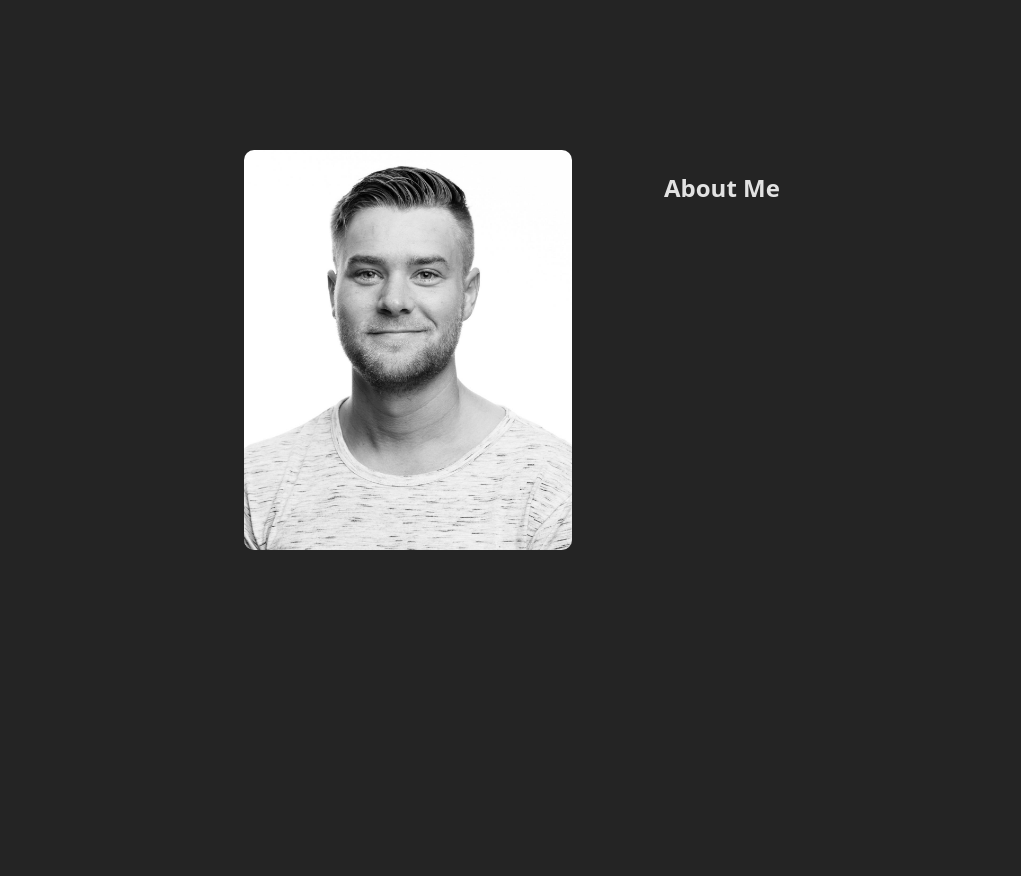
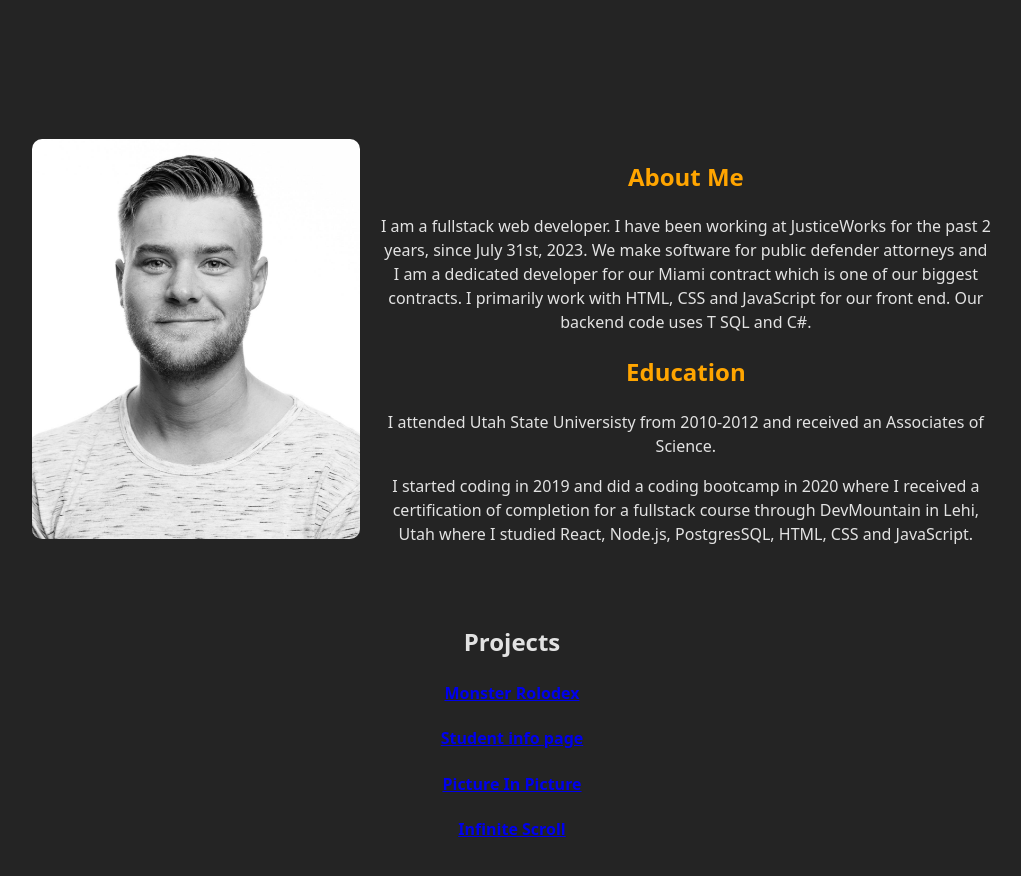
Before and after one commit to LoganBanning/new-portfolio-two, a React (Vite) app: page / in a window 1280 px wide. Shown: the part 460-1336 px from the top of the page, without its empty margins (128-1149 px from the left). Before the commit the page ends 1104 px from the top, so only its background shows below. Built offline with nearby package versions, Linux system fonts and the light colour scheme.

Commit message:
worked on the projects section

```diff
--- a/src/App.jsx
+++ b/src/App.jsx
@@ -1,7 +1,8 @@
-import { useState } from 'react'
-import TopNav from "./Components/TopNav/TopNav"
-import './App.css'
-import About from "./Components/About/About"
+import { useState } from 'react';
+import TopNav from "./Components/TopNav/TopNav";
+import './App.css';
+import About from "./Components/About/About";
+import Projects from './Components/Projects/Projects';
 
 function App() {
 
@@ -9,8 +10,9 @@ function App() {
     <>
       <TopNav />
       <About />
+      <Projects />
     </>
   )
 }
 
-export default App
+export default App;
--- a/src/Components/About/About.css
+++ b/src/Components/About/About.css
@@ -1,4 +1,7 @@
 .loop_text{
+    color:orange;
+}
+.about_text{
     color:orange;
 }
 .about_container{
@@ -19,6 +22,9 @@
 .about_me_container{
     display:flex;
     margin-top:200px;
-    width:60%;
+    width:80%;
     justify-content: space-evenly;
 }
+.work_info{
+    margin-left:20px;
+}
--- a/src/Components/About/About.jsx
+++ b/src/Components/About/About.jsx
@@ -21,7 +21,16 @@ const About = () => {
             <h2>Full Stack Web Developer</h2>
             <div className="about_me_container">
                 <img className="headshot" src={LoganHeadshot} alt="headshot of me" />
-                <h2>About Me</h2>
+                <div className="work_info">
+                    <h2 className="about_text">About Me</h2>
+                    <p>I am a fullstack web developer.  I have been working at JusticeWorks for the past 2 years, since July 31st, 2023.
+                        We make software for public defender attorneys and I am a dedicated developer for our Miami contract which is one of our biggest contracts.
+                        I primarily work with HTML, CSS and JavaScript for our front end.  Our backend code uses T SQL and C#.
+                    </p>
+                    <h2 className="about_text">Education</h2>
+                    <p>I attended Utah State Universisty from 2010-2012 and received an Associates of Science.</p>
+                    <p>I started coding in 2019 and did a coding bootcamp in 2020 where I received a certification of completion for a fullstack course through DevMountain in Lehi, Utah where I studied React, Node.js, PostgresSQL, HTML, CSS and JavaScript.</p>
+                </div>
             </div>
         </div>
     )
--- /dev/null
+++ b/src/Components/Projects/Projects.jsx
@@ -0,0 +1,55 @@
+import './Projects.css';
+import React from 'react'
+
+const Projects = () => {
+
+    const PortfolioListContent = [
+    {
+        image: 'image-3',
+        category: 'Project',
+        title: 'Monster Rolodex',
+        url: 'https://delightful-palmier-b62036.netlify.app/'
+    },
+    {
+        image: 'image-2',
+        category: 'Project',
+        title: 'Student info page',
+        url: 'https://cerulean-chimera-c6adbf.netlify.app/'
+    },
+    {
+        image: 'image-4',
+        category: 'Project',
+        title: 'Picture In Picture',
+        url: 'https://loganbanning.github.io/picture-in-picture/'
+    },
+    {
+        image: 'image-5',
+        category: 'Project',
+        title: 'Infinite Scroll',
+        url: 'https://loganbanning.github.io/infinite-scroll-project/'
+    }]
+    // const {column , stylevariation } = this.props;
+    // const list = PortfolioListContent.slice(0 , this.props.item);
+    return (
+        <>
+            <h2>Projects</h2>
+            {PortfolioListContent.map((value , index) => (
+                <div className="" key={index}>
+                    <div className="">
+                        <div className="">
+                            <div className=""></div>
+                            <div className=""></div>
+                        </div>
+                        <div className="content">
+                            <div className="inner">
+                                <h4><a href={value.url} target="_blank">{value.title}</a></h4>
+                            </div>
+                        </div>
+                    </div>
+                </div>
+            ))}
+        </>
+    )
+}
+
+export default Projects;
```
Also changed, not shown: src/Components/Projects/Projects.css (added).
